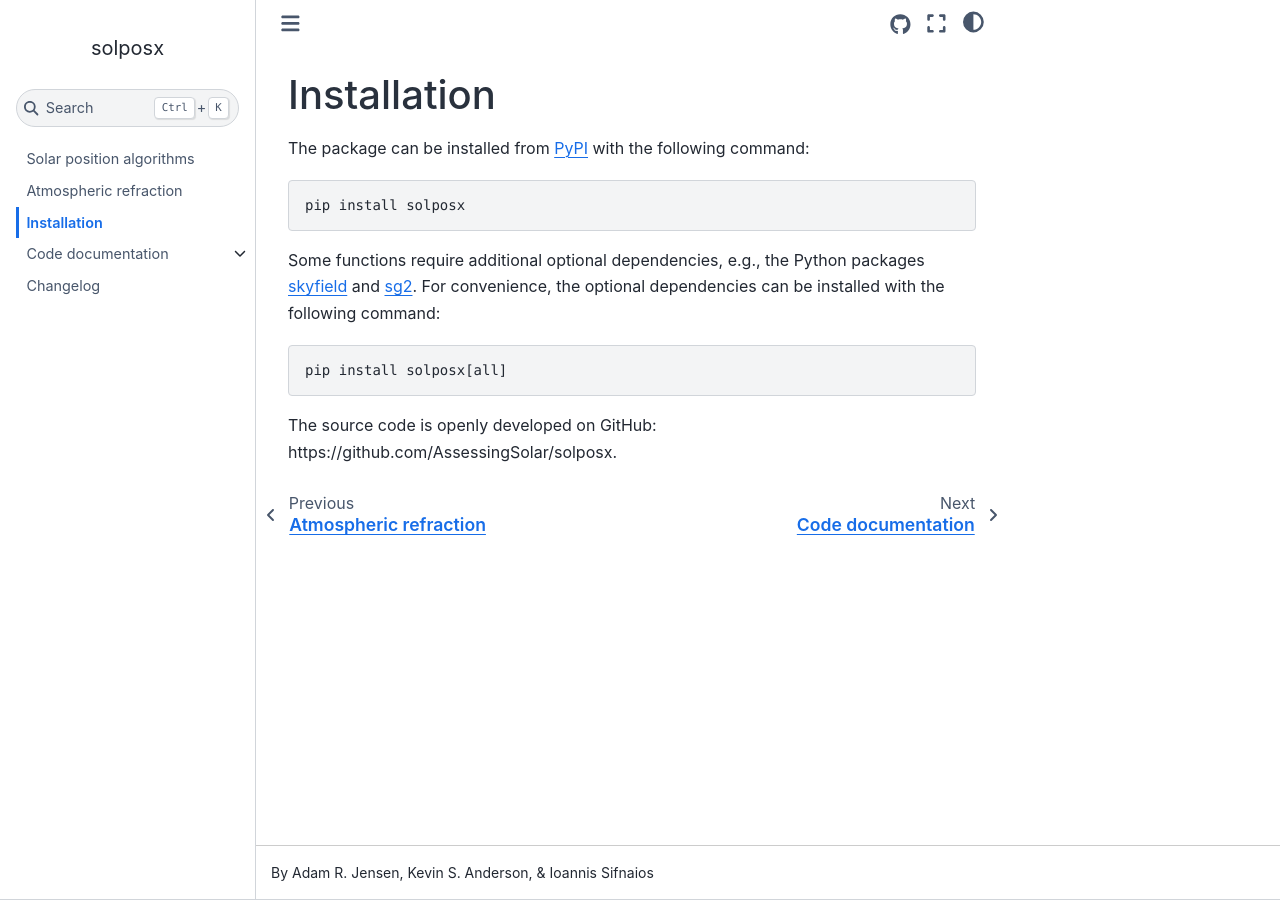
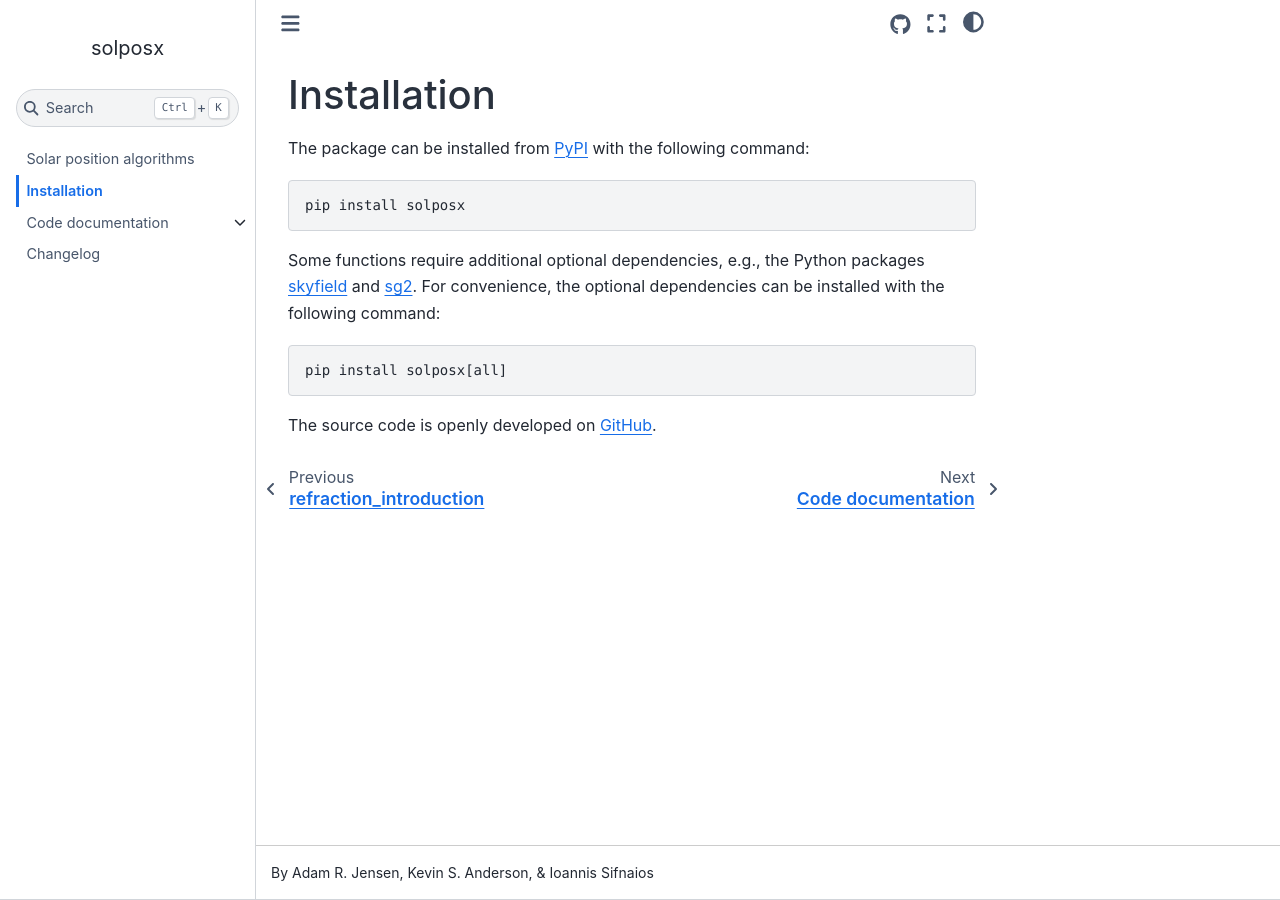
Before and after one commit to pvlib/solposx, a Sphinx documentation site: the page built from docs/source/installation.md, in a window 1280 px wide. Built offline with Sphinx 7.4.7 and the Sphinx Book theme 1.1.4, drawn with Linux system fonts in a browser that asks for light colours; pages that are not in the unit, such as notebooks, are missing from menus.

Commit message:
Minor updates

```diff
--- a/docs/source/installation.md
+++ b/docs/source/installation.md
@@ -8,4 +8,4 @@
 
     pip install solposx[all]
 
-The source code is openly developed on GitHub: https://github.com/AssessingSolar/solposx.
+The source code is openly developed on [GitHub](https://github.com/AssessingSolar/solposx).
```
Also changed, not shown: docs/source/refraction_introduction.ipynb.
